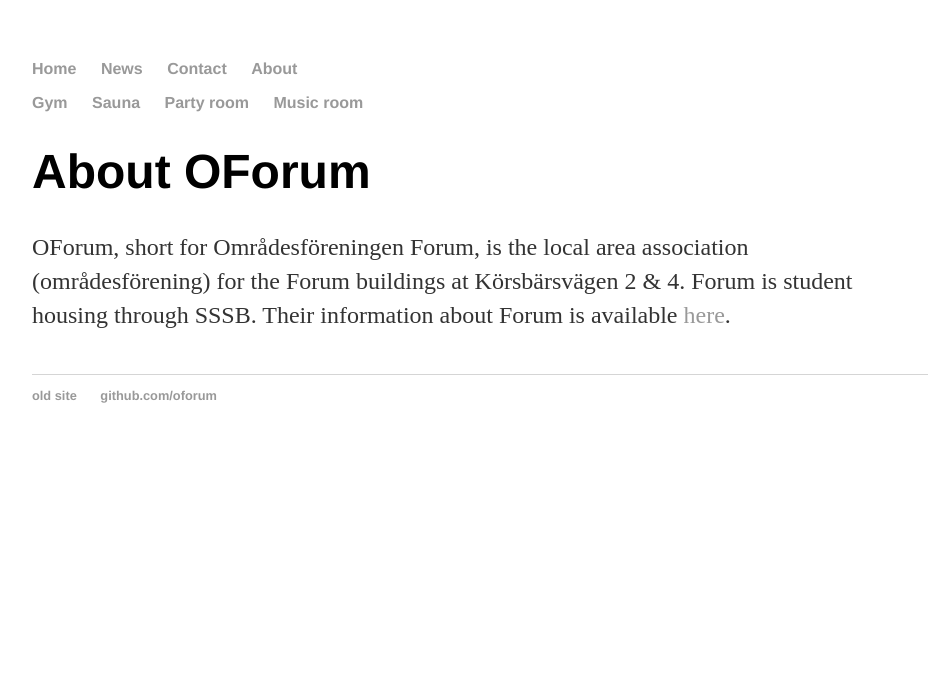
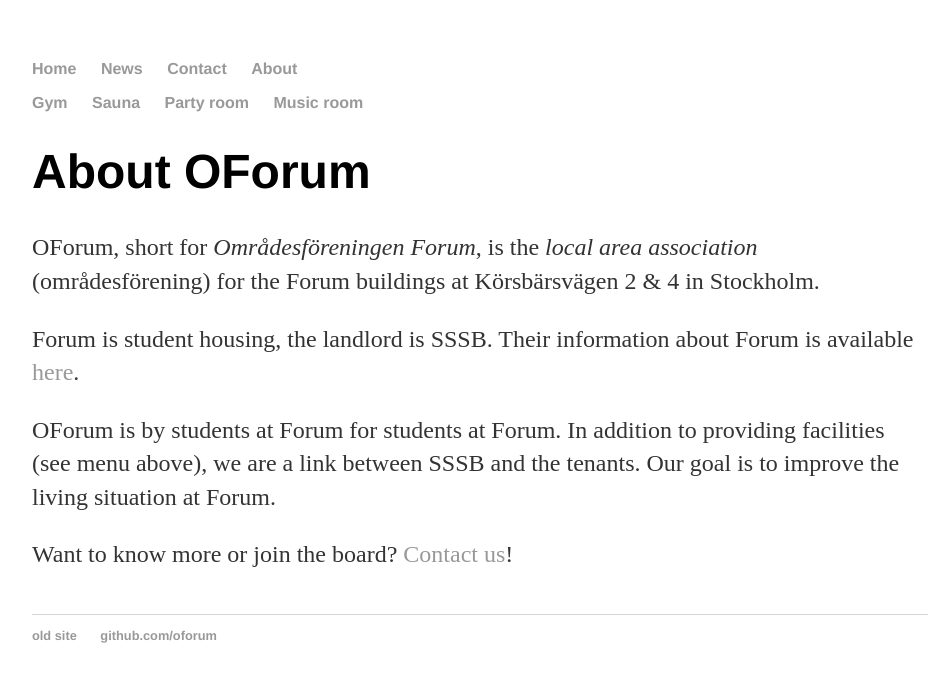
Before and after one commit to oforum/oforum.github.io, a Jekyll site: the page built from about/index.md, in a window 1280 px wide. Shown: the top 682 px of the page, without its empty margins (160-1104 px from the left). Built offline with Jekyll 4.4.1, drawn with Linux system fonts in a browser that asks for light colours.

Commit message:
Update index.md

```diff
--- a/about/index.md
+++ b/about/index.md
@@ -4,5 +4,10 @@
 ---
 # About OForum
 
-OForum, short for Områdesföreningen Forum, is the local area association (områdesförening) for the Forum buildings at Körsbärsvägen 2 & 4.
-Forum is student housing through SSSB. Their information about Forum is available [here](https://www.sssb.se/en/our-housing/our-areas-in-the-city/forum/).
+OForum, short for *Områdesföreningen Forum*, is the *local area association* (områdesförening) for the Forum buildings at Körsbärsvägen 2 & 4 in Stockholm.
+
+Forum is student housing, the landlord is SSSB. Their information about Forum is available [here](https://www.sssb.se/en/our-housing/our-areas-in-the-city/forum/).
+
+OForum is by students at Forum for students at Forum. In addition to providing facilities (see menu above), we are a link between SSSB and the tenants. Our goal is to improve the living situation at Forum.
+
+Want to know more or join the board? [Contact us](/contact)!
```
